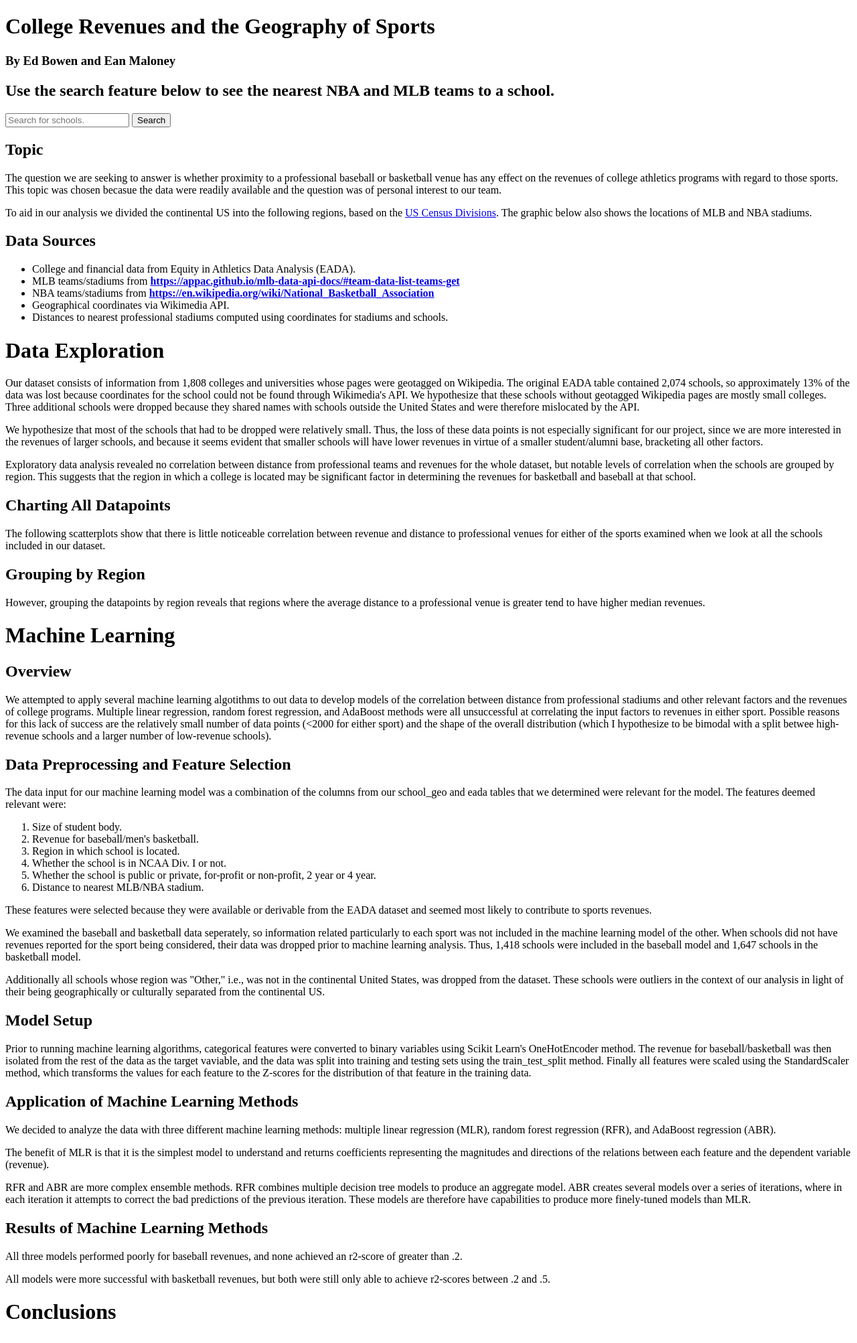
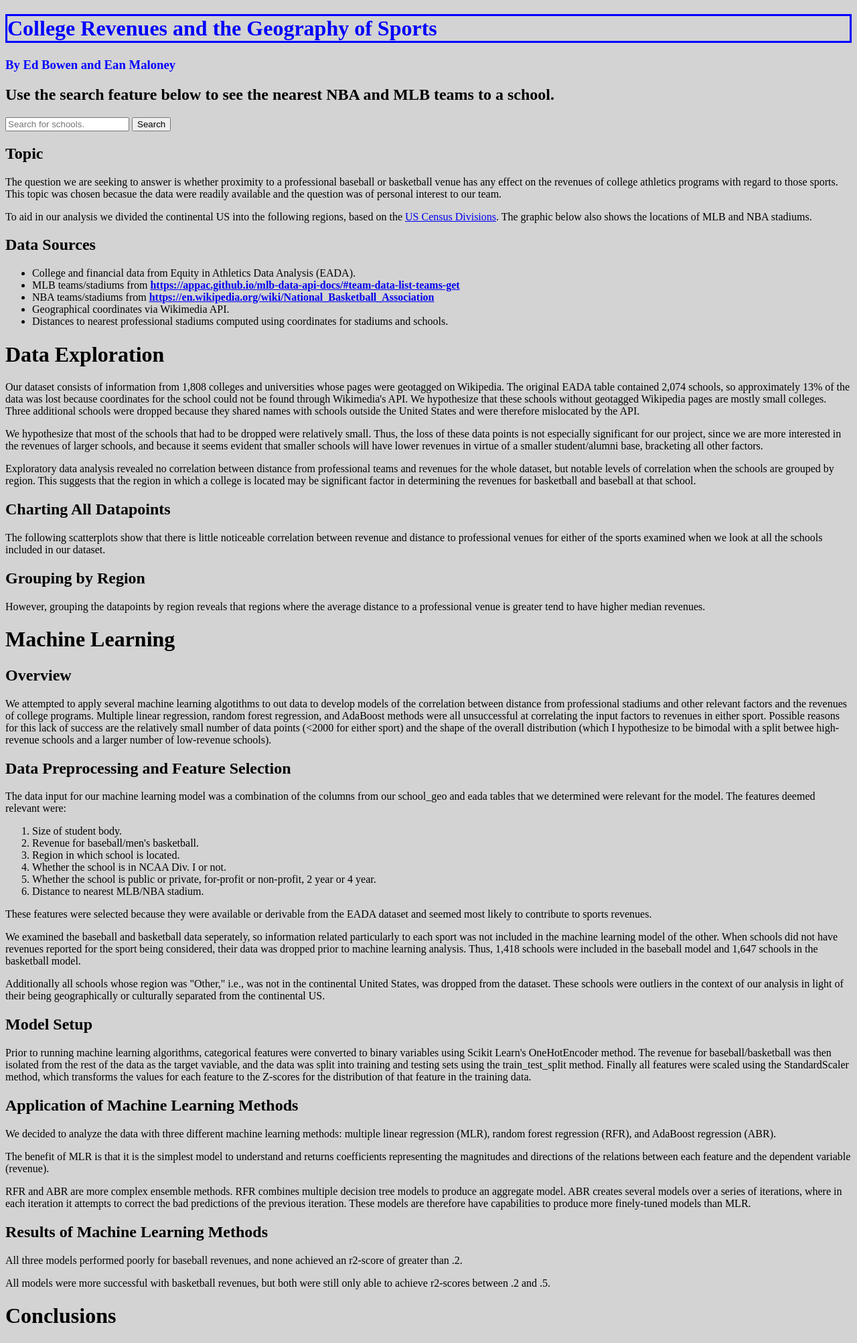
Before and after one commit to ean-maloney/final_project, a Flask app: template dashboard/templates/index.html in a window 1280 px wide. Shown: the whole page at 67% size. Before the commit the page ends 1969 px from the top, so only its background shows below. Run offline with Flask 2, Linux system fonts and the light colour scheme; the template is opened without the code that fills it, so the values that code supplies are empty; some libraries are stand-ins or nearby versions.

Commit message:
Adding css

```diff
--- a/dashboard/static/css/style.css
+++ b/dashboard/static/css/style.css
@@ -0,0 +1,12 @@
+body {
+    background-color: lightgrey;
+}
+
+#title {
+    color: blue;
+    border-style: solid
+}
+
+#attribution {
+    color: blue
+}
--- a/dashboard/templates/index.html
+++ b/dashboard/templates/index.html
@@ -1,14 +1,15 @@
 <!DOCTYPE html>
 <html lang="en">
 <head>
+    <link rel="stylesheet" href="../static/css/style.css">
     <meta charset="UTF-8">
     <meta http-equiv="X-UA-Compatible" content="IE=edge">
     <meta name="viewport" content="width=device-width, initial-scale=1.0">
     <title>Dashboard</title>
 </head>
 <body>
-    <h1>College Revenues and the Geography of Sports</h1>
-    <h3>By Ed Bowen and Ean Maloney</h3>
+    <h1 id="title">College Revenues and the Geography of Sports</h1>
+    <h3 id="attribution">By Ed Bowen and Ean Maloney</h3>
 
     <h2>Use the search feature below to see the nearest NBA and MLB teams to a school.</h2>
     <!-- https://stackoverflow.com/questions/52644035/how-to-show-a-pandas-dataframe-into-a-existing-flask-html-table -->
```
